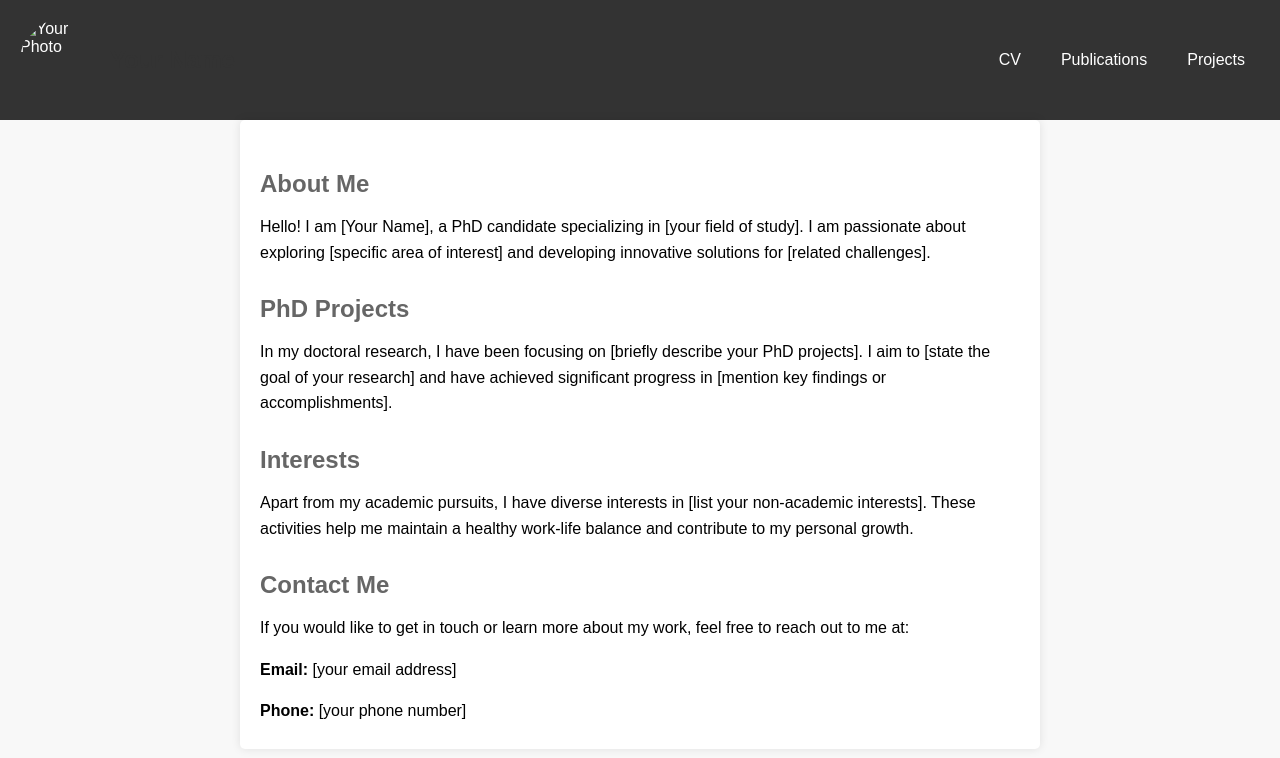
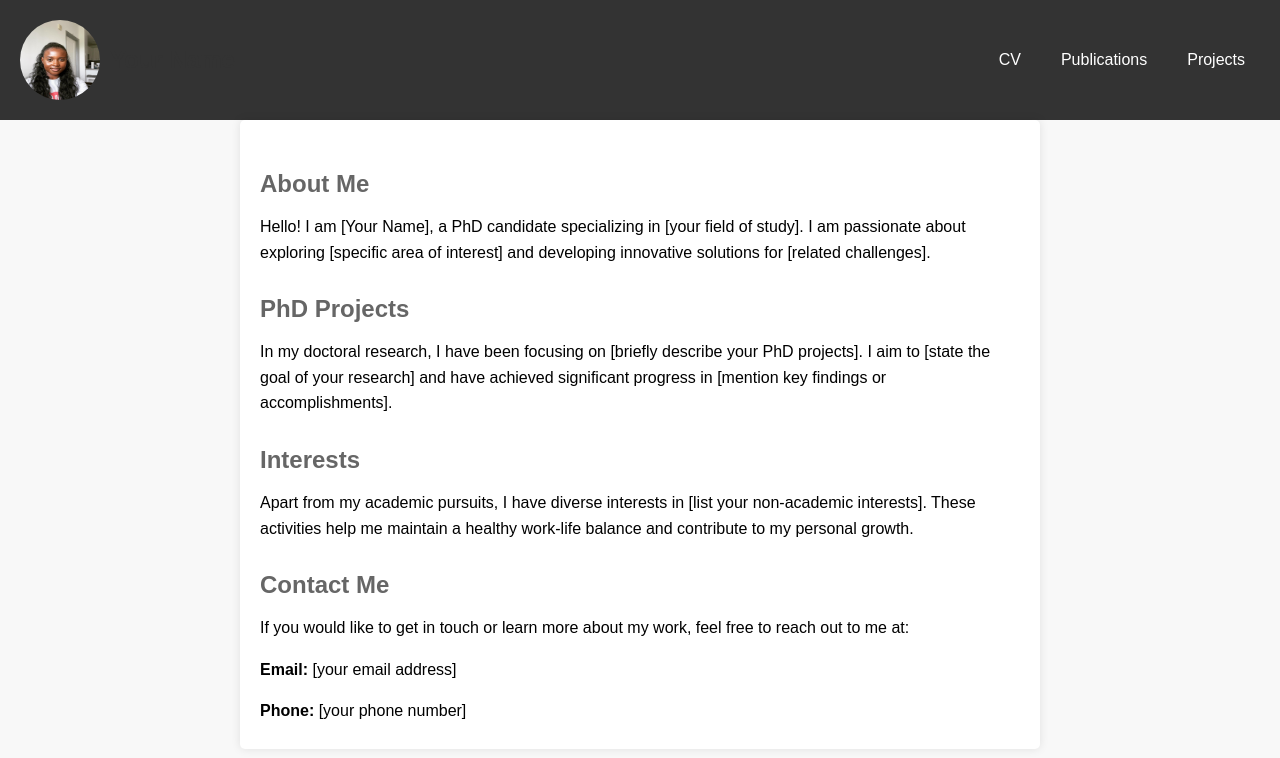
Before and after one commit to hillaryowusu/hillary.github.io, a plain HTML site: page index.html in a window 1280 px wide. Drawn offline with Linux system fonts and the light colour scheme.

Commit message:
Update index.html

```diff
--- a/index.html
+++ b/index.html
@@ -114,7 +114,7 @@
 <body>
   <header>
     <div class="logo">
-      <img src="your-photo.jpg" alt="Your Photo">
+      <img src="profilepic.png" alt="Your Photo">
       <h1>Your Name</h1>
     </div>
     <nav>
```
